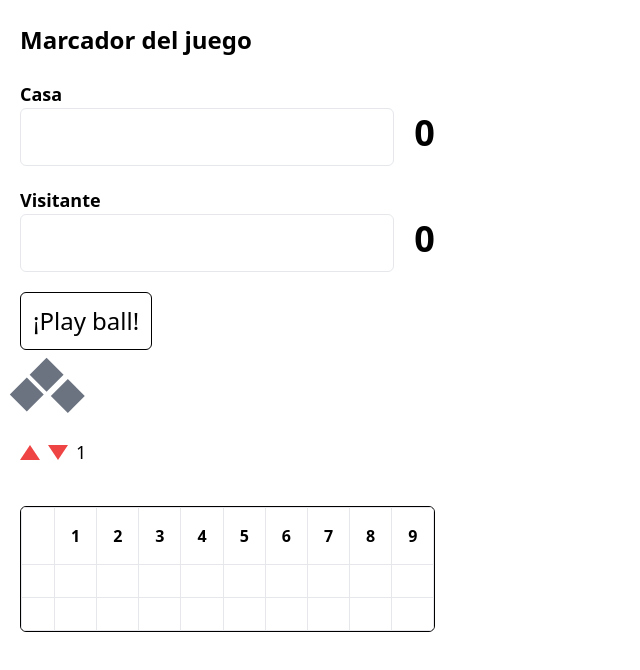
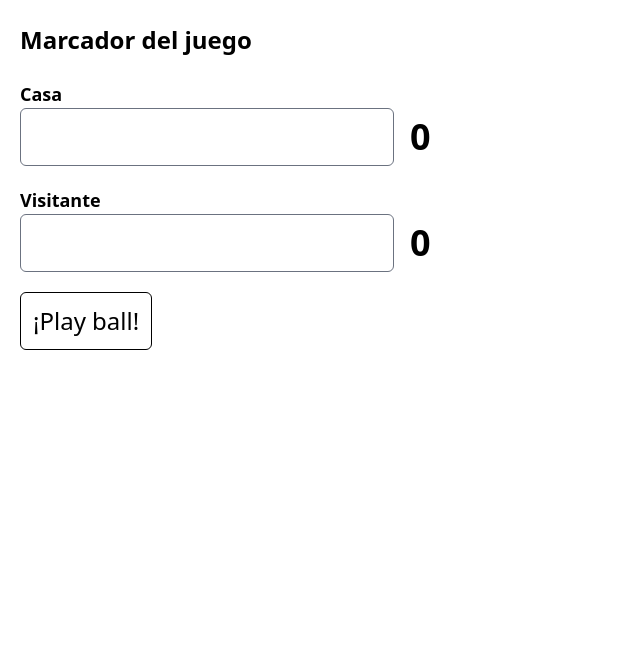
Before and after one commit to MoyaMaker/exercises, a plain HTML site: page baseball/index.html in a window 1280 px wide. Shown: the whole page, without its empty margins (0-640 px from the left). Drawn offline with nearby package versions, Linux system fonts and the light colour scheme.

Commit message:
Add classes

```diff
--- a/baseball/index.html
+++ b/baseball/index.html
@@ -21,21 +21,30 @@
   <div class="my-5">
     <label for="home" class="block font-bold text-lg">Casa</label>
 
-    <input type="text" name="home" id="home" class="text-2xl border rounded-md p-3 read-only:outline-none">
-    <span id="home-total-score" class="font-bold text-4xl mx-4">0</span>
+    <div class="flex items-center">
+      <input type="text" name="home" id="home" class="text-2xl border border-gray-500 rounded-md p-3 read-only:outline-none">
+      <span id="home-total-score" class="font-bold text-4xl mx-4">
+        <span class="block w-6 h-6 animate-pulse bg-blue-300 rounded-full"></span>
+      </span>
+    </div>
   </div>
 
   <div class="my-5">
     <label for="visitor" class="block font-bold text-lg">Visitante</label>
-    <input type="text" name="visitor" id="visitor" class="text-2xl border rounded-md p-3 read-only:outline-none">
-    <span id="visitor-total-score" class="font-bold text-4xl mx-4">0</span>
+
+    <div class="flex items-center">
+      <input type="text" name="visitor" id="visitor" class="text-2xl border border-gray-500 rounded-md p-3 read-only:outline-none">
+      <span id="visitor-total-score" class="font-bold text-4xl mx-4">
+        <span class="block w-6 h-6 animate-pulse bg-blue-300 rounded-full"></span>
+      </span>
+    </div>
   </div>
 
   <div>
     <button type="button" id="startGame" onclick="playBall()" class="border border-black rounded-md text-2xl p-3 inline-block hover:cursor-pointer disabled:border-gray-300 disabled:text-gray-300 hover:disabled:cursor-default">¡Play ball!</button>
   </div>
 
-  <div class="my-5">
+  <div class="my-5 hidden">
     <div class="grid grid-cols-2 w-14 gap-1 rotate-45 mb-4">
       <div id="second-base" class="bg-gray-500 w-6 h-6"></div> <!-- bg-yellow-300 -->
       <div id="first-base" class="bg-gray-500 w-6 h-6"></div> <!-- bg-yellow-300 -->
@@ -56,7 +65,7 @@
     </div>
   </div>
 
-  <div class="my-5 rounded-md overflow-hidden inline-block border border-black">
+  <div id="scoreboard" class="hidden my-5 rounded-md overflow-hidden inline-block border border-black">
     <table class="scoreboard border border-black">
       <thead>
         <tr>
@@ -102,6 +111,8 @@
     </table>
   </div>
 
+  <script src="./team.js"></script>
+  <script src="./index.js"></script>
   <script>
 
     const homeName = document.getElementById("home");
@@ -109,6 +120,9 @@
 
     const homeTotalScore = document.getElementById("home-total-score");
     const visitorTotalScore = document.getElementById("visitor-total-score");
+
+    let homeScore = 0;
+    let visitorScore = 0;
 
     function playBall() {
       localStorage.setItem("home", homeName.value);
@@ -131,6 +145,8 @@
 
       homescoreboardScoreboardName.innerHTML = homeName;
       visitorScoreboardName.innerHTML = visitorName;
+
+      document.getElementById("scoreboard").classList.remove('hidden');
     }
 
     window.onload = function() {
@@ -139,6 +155,15 @@
 
       homeName.value = homeNameStorage;
       visitorName.value = visitorNameStorage;
+
+      const recoverScoreHome = localStorage.getItem("home-score");
+      const recoverScoreVisitor = localStorage.getItem("visitor-score");
+
+      homeScore = recoverScoreHome;
+      visitorScore = recoverScoreVisitor;
+
+      homeTotalScore.innerHTML = homeScore ?? 0;
+      visitorTotalScore.innerHTML = visitorScore ?? 0;
     }
   </script>
 </body>
--- a/baseball/index.js
+++ b/baseball/index.js
@@ -0,0 +1,7 @@
+const home = new Team("Diablos Rojos del México", 0);
+const visitor = new Team("Tecolotes de Dos Laredos", 0);
+
+home.add();
+
+console.log(home.name, home.score);
+console.log(visitor.name, visitor.score);
--- a/baseball/team.js
+++ b/baseball/team.js
@@ -1,7 +1,10 @@
 class Team {
-  constructor(name, wins, losses) {
+  constructor(name, score) {
     this.name = name;
-    this.wins = wins;
-    this.losses = losses;
+    this.score = score;
+  }
+
+  add() {
+    this.score++;
   }
 }
```
